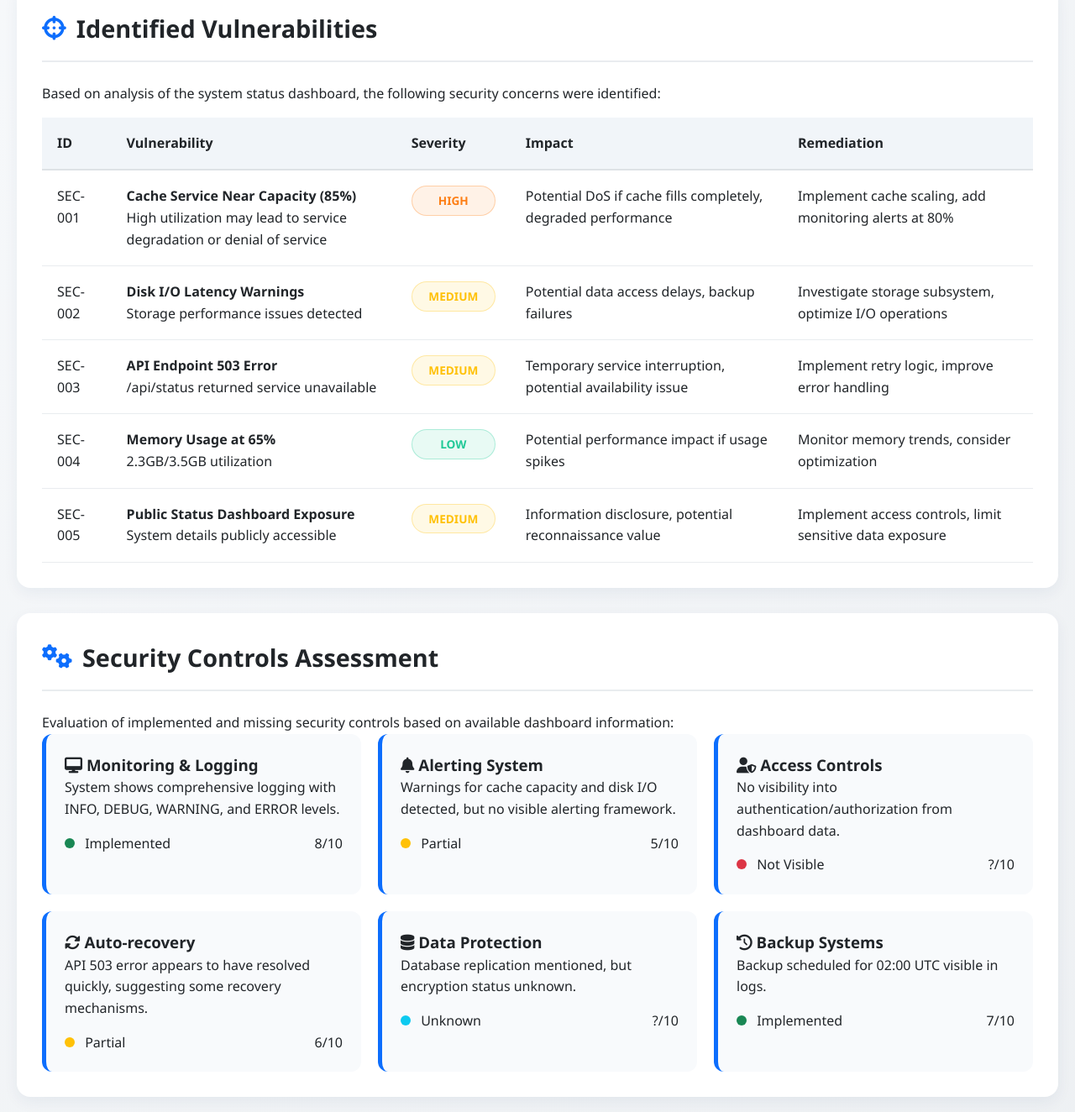
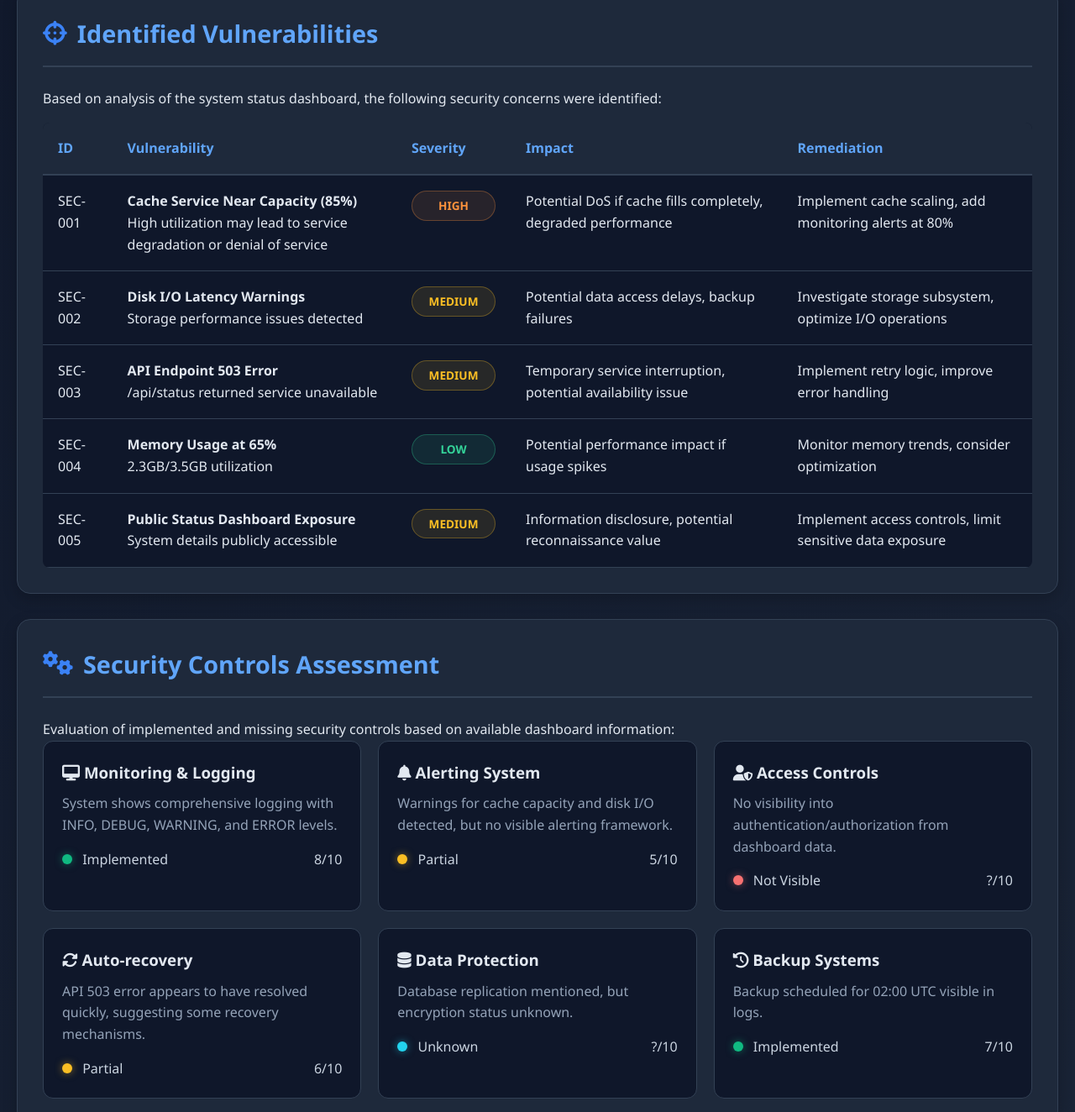
Before and after one commit to biswasasit14-max/special-robot, a plain HTML site: page security.html in a window 1280 px wide. Shown: the part 609-1933 px from the top of the page at 84% size. Drawn offline with Linux system fonts and the light colour scheme.

Commit message:
Update security.html

```diff
--- a/security.html
+++ b/security.html
@@ -6,15 +6,17 @@
     <title>Security Assessment Report</title>
     <style>
     :root {
-            --critical: #dc3545;
-            --high: #fd7e14;
-            --medium: #ffc107;
-            --low: #20c997;
-            --info: #0dcaf0;
-            --secure: #198754;
-            --primary: #0d6efd;
-            --dark: #212529;
-            --light: #f8f9fa;
+        --critical: #f87171;
+        --high: #fb923c;
+        --medium: #fbbf24;
+        --low: #34d399;
+        --info: #22d3ee;
+        --secure: #10b981;
+        --primary: #3b82f6;
+        --dark: #0f172a;
+        --light: #f1f5f9;
+        --card-bg: #1e293b;
+        --border-color: #334155;
     }
 
     * {
@@ -25,8 +27,8 @@
     }
 
     body {
-            background: linear-gradient(135deg, #f8fafc 0%, #e9ecef 100%);
-            color: var(--dark);
+        background: linear-gradient(135deg, #0f172a 0%, #1e293b 100%);
+        color: #e2e8f0;
         line-height: 1.6;
         padding: 20px;
         min-height: 100vh;
@@ -39,13 +41,14 @@
 
     /* Header */
     header {
-            background: white;
+        background: #1e293b;
         border-radius: 16px;
         padding: 30px;
         margin-bottom: 30px;
-            box-shadow: 0 8px 25px rgba(0, 40, 100, 0.1);
+        box-shadow: 0 8px 25px rgba(0, 0, 0, 0.3);
         border-left: 8px solid var(--primary);
         border-right: 8px solid var(--primary);
+        border: 1px solid var(--border-color);
     }
 
     .header-content {
@@ -56,34 +59,34 @@
     }
 
     h1 {
-            color: var(--dark);
+        color: #60a5fa;
         font-size: 2.8rem;
         margin-bottom: 10px;
-            background: linear-gradient(90deg, var(--primary), #6610f2);
+        background: linear-gradient(90deg, var(--primary), #8b5cf6);
         -webkit-background-clip: text;
         background-clip: text;
         color: transparent;
     }
 
     .subtitle {
-            color: #6c757d;
+        color: #94a3b8;
         font-size: 1.1rem;
         max-width: 800px;
     }
 
     .security-badge {
-            background: linear-gradient(135deg, var(--secure), #2ecc71);
+        background: linear-gradient(135deg, var(--secure), #34d399);
         color: white;
         padding: 12px 25px;
         border-radius: 50px;
         font-weight: 700;
         font-size: 1.3rem;
-            box-shadow: 0 5px 15px rgba(46, 204, 113, 0.3);
+        box-shadow: 0 5px 15px rgba(16, 185, 129, 0.3);
     }
 
     /* Alert Banner */
     .alert-banner {
-            background: linear-gradient(90deg, #fff3cd, #ffeaa7);
+        background: linear-gradient(90deg, rgba(251, 191, 36, 0.15), rgba(251, 191, 36, 0.1));
         border-left: 6px solid var(--medium);
         padding: 20px;
         border-radius: 10px;
@@ -91,12 +94,13 @@
         display: flex;
         align-items: center;
         animation: pulse 2s infinite;
+        border: 1px solid rgba(251, 191, 36, 0.2);
     }
 
     @keyframes pulse {
-            0% { box-shadow: 0 0 0 0 rgba(255, 193, 7, 0.4); }
-            70% { box-shadow: 0 0 0 10px rgba(255, 193, 7, 0); }
-            100% { box-shadow: 0 0 0 0 rgba(255, 193, 7, 0); }
+        0% { box-shadow: 0 0 0 0 rgba(251, 191, 36, 0.2); }
+        70% { box-shadow: 0 0 0 10px rgba(251, 191, 36, 0); }
+        100% { box-shadow: 0 0 0 0 rgba(251, 191, 36, 0); }
     }
 
     .alert-icon {
@@ -114,20 +118,22 @@
     }
 
     .stat-card {
-            background: white;
+        background: var(--card-bg);
         padding: 25px;
         border-radius: 14px;
-            box-shadow: 0 6px 15px rgba(0, 40, 100, 0.08);
+        box-shadow: 0 6px 15px rgba(0, 0, 0, 0.2);
         transition: transform 0.3s ease;
+        border: 1px solid var(--border-color);
     }
 
     .stat-card:hover {
         transform: translateY(-5px);
+        box-shadow: 0 10px 25px rgba(59, 130, 246, 0.15);
     }
 
     .stat-title {
         font-size: 1rem;
-            color: #6c757d;
+        color: #94a3b8;
         margin-bottom: 10px;
         display: flex;
         align-items: center;
@@ -151,19 +157,20 @@
 
     /* Sections */
     .section {
-            background: white;
+        background: var(--card-bg);
         border-radius: 16px;
         padding: 30px;
         margin-bottom: 30px;
-            box-shadow: 0 6px 18px rgba(0, 50, 100, 0.06);
+        box-shadow: 0 6px 18px rgba(0, 0, 0, 0.2);
+        border: 1px solid var(--border-color);
     }
 
     h2 {
-            color: var(--dark);
+        color: #60a5fa;
         font-size: 1.8rem;
         margin-bottom: 25px;
         padding-bottom: 15px;
-            border-bottom: 2px solid #e9ecef;
+        border-bottom: 2px solid var(--border-color);
         display: flex;
         align-items: center;
     }
@@ -178,25 +185,29 @@
         width: 100%;
         border-collapse: collapse;
         margin-top: 15px;
+        background: #0f172a;
+        border-radius: 8px;
+        overflow: hidden;
     }
 
     .vuln-table th {
-            background-color: #f1f5f9;
+        background-color: #1e293b;
         padding: 18px;
         text-align: left;
         font-weight: 600;
-            color: var(--dark);
-            border-bottom: 2px solid #dee2e6;
+        color: #60a5fa;
+        border-bottom: 2px solid var(--border-color);
     }
 
     .vuln-table td {
         padding: 18px;
-            border-bottom: 1px solid #e9ecef;
+        border-bottom: 1px solid var(--border-color);
         vertical-align: top;
+        color: #e2e8f0;
     }
 
     .vuln-table tr:hover {
-            background-color: #f8fafc;
+        background-color: #1e293b;
     }
 
     .severity {
@@ -209,10 +220,26 @@
         min-width: 100px;
     }
 
-        .severity-critical { background-color: rgba(220, 53, 69, 0.1); color: var(--critical); border: 1px solid rgba(220, 53, 69, 0.3); }
-        .severity-high { background-color: rgba(253, 126, 20, 0.1); color: var(--high); border: 1px solid rgba(253, 126, 20, 0.3); }
-        .severity-medium { background-color: rgba(255, 193, 7, 0.1); color: var(--medium); border: 1px solid rgba(255, 193, 7, 0.3); }
-        .severity-low { background-color: rgba(32, 201, 151, 0.1); color: var(--low); border: 1px solid rgba(32, 201, 151, 0.3); }
+    .severity-critical {
+        background-color: rgba(248, 113, 113, 0.1);
+        color: var(--critical);
+        border: 1px solid rgba(248, 113, 113, 0.3);
+    }
+    .severity-high {
+        background-color: rgba(251, 146, 60, 0.1);
+        color: var(--high);
+        border: 1px solid rgba(251, 146, 60, 0.3);
+    }
+    .severity-medium {
+        background-color: rgba(251, 191, 36, 0.1);
+        color: var(--medium);
+        border: 1px solid rgba(251, 191, 36, 0.3);
+    }
+    .severity-low {
+        background-color: rgba(52, 211, 153, 0.1);
+        color: var(--low);
+        border: 1px solid rgba(52, 211, 153, 0.3);
+    }
 
     /* Security Controls */
     .controls-grid {
@@ -222,10 +249,26 @@
     }
 
     .control-card {
-            background: #f8fafc;
+        background: #0f172a;
         padding: 22px;
         border-radius: 12px;
         border-left: 5px solid var(--primary);
+        border: 1px solid var(--border-color);
+        transition: all 0.3s ease;
+    }
+
+    .control-card:hover {
+        background: #1e293b;
+        border-color: var(--primary);
+    }
+
+    .control-card h3 {
+        color: #e2e8f0;
+        margin-bottom: 10px;
+    }
+
+    .control-card p {
+        color: #94a3b8;
     }
 
     .control-status {
@@ -233,6 +276,7 @@
         justify-content: space-between;
         align-items: center;
         margin-top: 15px;
+        color: #cbd5e1;
     }
 
     .status-dot {
@@ -243,19 +287,20 @@
         margin-right: 8px;
     }
 
-        .status-implemented { background-color: var(--secure); }
-        .status-partial { background-color: var(--medium); }
-        .status-planned { background-color: var(--info); }
-        .status-missing { background-color: var(--critical); }
+    .status-implemented { background-color: var(--secure); box-shadow: 0 0 10px rgba(16, 185, 129, 0.5); }
+    .status-partial { background-color: var(--medium); box-shadow: 0 0 10px rgba(251, 191, 36, 0.5); }
+    .status-planned { background-color: var(--info); box-shadow: 0 0 10px rgba(34, 211, 238, 0.5); }
+    .status-missing { background-color: var(--critical); box-shadow: 0 0 10px rgba(248, 113, 113, 0.5); }
 
     /* Recommendations */
     .recommendation {
-            background: #e8f4ff;
+        background: rgba(59, 130, 246, 0.1);
         padding: 20px;
         border-radius: 10px;
         margin-bottom: 15px;
         display: flex;
         align-items: flex-start;
+        border: 1px solid rgba(59, 130, 246, 0.2);
     }
 
     .rec-icon {
@@ -265,13 +310,22 @@
         margin-top: 3px;
     }
 
+    .recommendation h3 {
+        color: #60a5fa;
+        margin-bottom: 8px;
+    }
+
+    .recommendation p {
+        color: #cbd5e1;
+    }
+
     /* Footer */
     footer {
         text-align: center;
         padding: 25px;
-            color: #6c757d;
+        color: #94a3b8;
         font-size: 0.9rem;
-            border-top: 1px solid #dee2e6;
+        border-top: 1px solid var(--border-color);
         margin-top: 30px;
     }
 
@@ -303,7 +357,7 @@
     /* Print Styles */
     @media print {
         body {
-                background: white;
+            background: #0f172a;
             padding: 0;
         }
 
```
Lines whose indentation alone changed are shown as unchanged.
